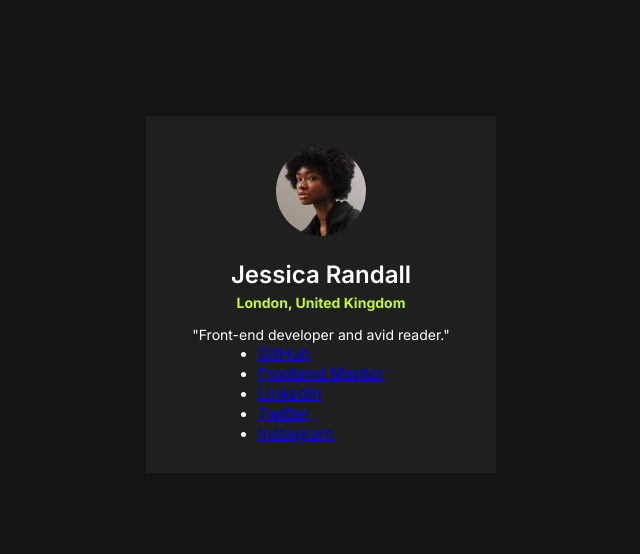
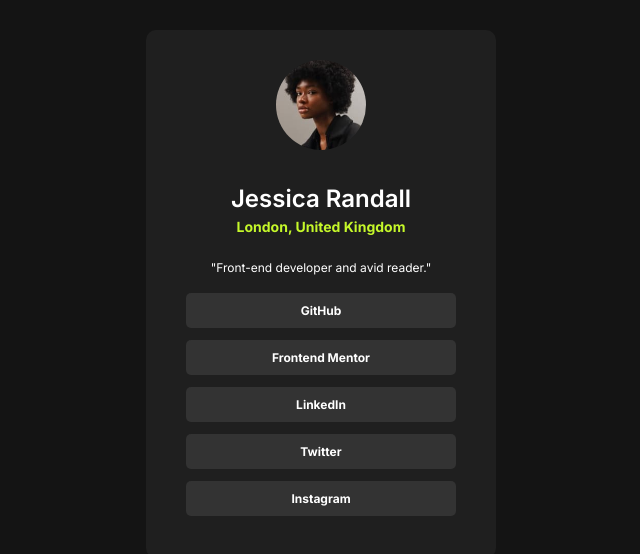
Before and after one commit to shad0w-max/social-links-profile, a plain HTML site: page index.html in a window 1280 px wide. Shown: the part 106-660 px from the top of the page, without its empty margins (319-959 px from the left). Drawn offline with Linux system fonts and the light colour scheme.

Commit message:
Enhance styling in style.css by adding gap and border-radius to body; introduce social links section with grid layout and improved link styles

```diff
--- a/style.css
+++ b/style.css
@@ -32,6 +32,8 @@ body {
   flex-direction: column;
   justify-content: center;
   align-items: center;
+  gap: 10px;
+  border-radius: 10px;
 }
 
 .profile-image img {
@@ -62,5 +64,36 @@ body {
 }
 
 .profile-bio .bio-text {
-  font-size: 14px;
+  font-size: 12px;
 }
+
+.social-links {
+  display: grid;
+  list-style: none;
+  grid-template-columns: auto;
+  justify-items: center;
+  align-content: center;
+  width: 330px;
+  margin-top: 8px;
+}
+
+.social-links li {
+  margin-bottom: 12px;
+  padding: 0 30px;
+  width: 100%;
+
+}
+
+.social-links a {
+  display: block;
+  width: 100%;
+  padding: 10px;
+  color: var(--white);
+  text-decoration: none;
+  font-size: 12px;
+  font-weight: 700;
+  text-align: center;
+  background-color: var(--gray-700);
+
+    border-radius: 5px;
+}
```
Lines whose indentation alone changed are shown as unchanged.
